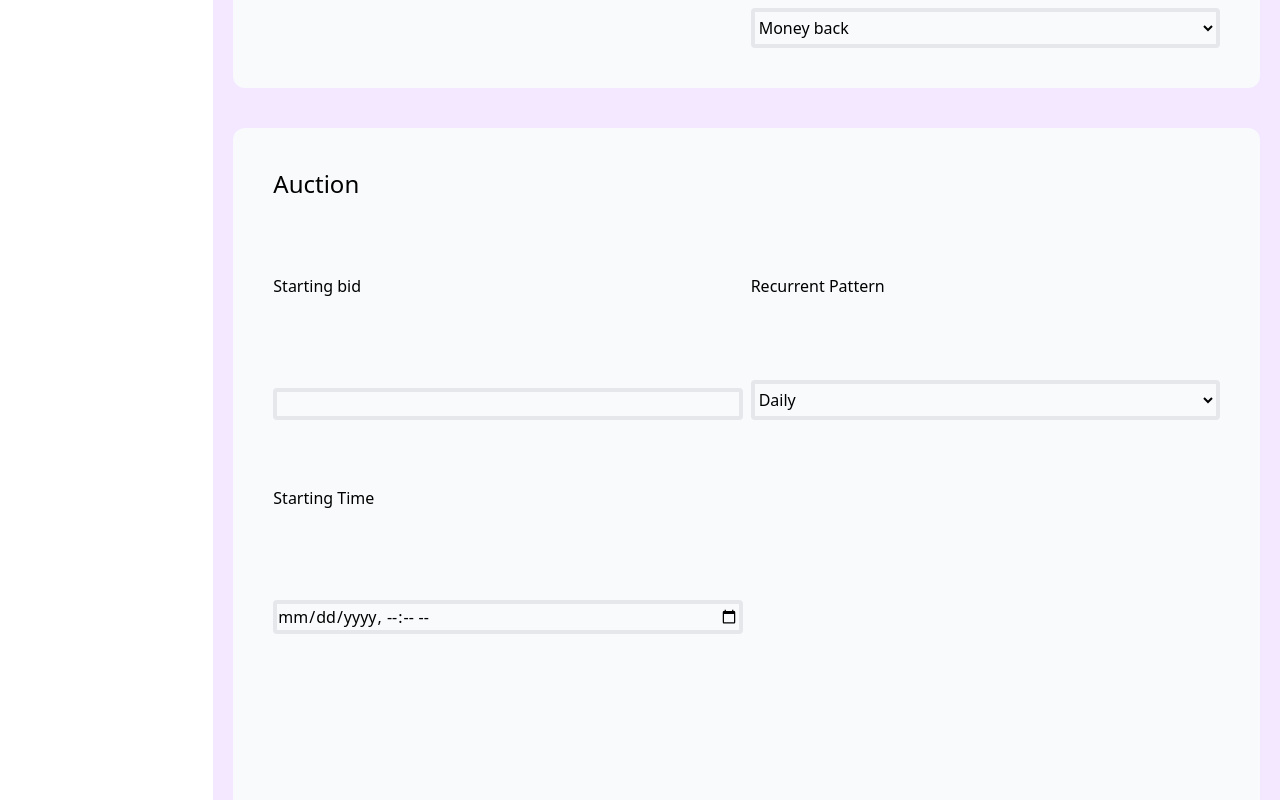
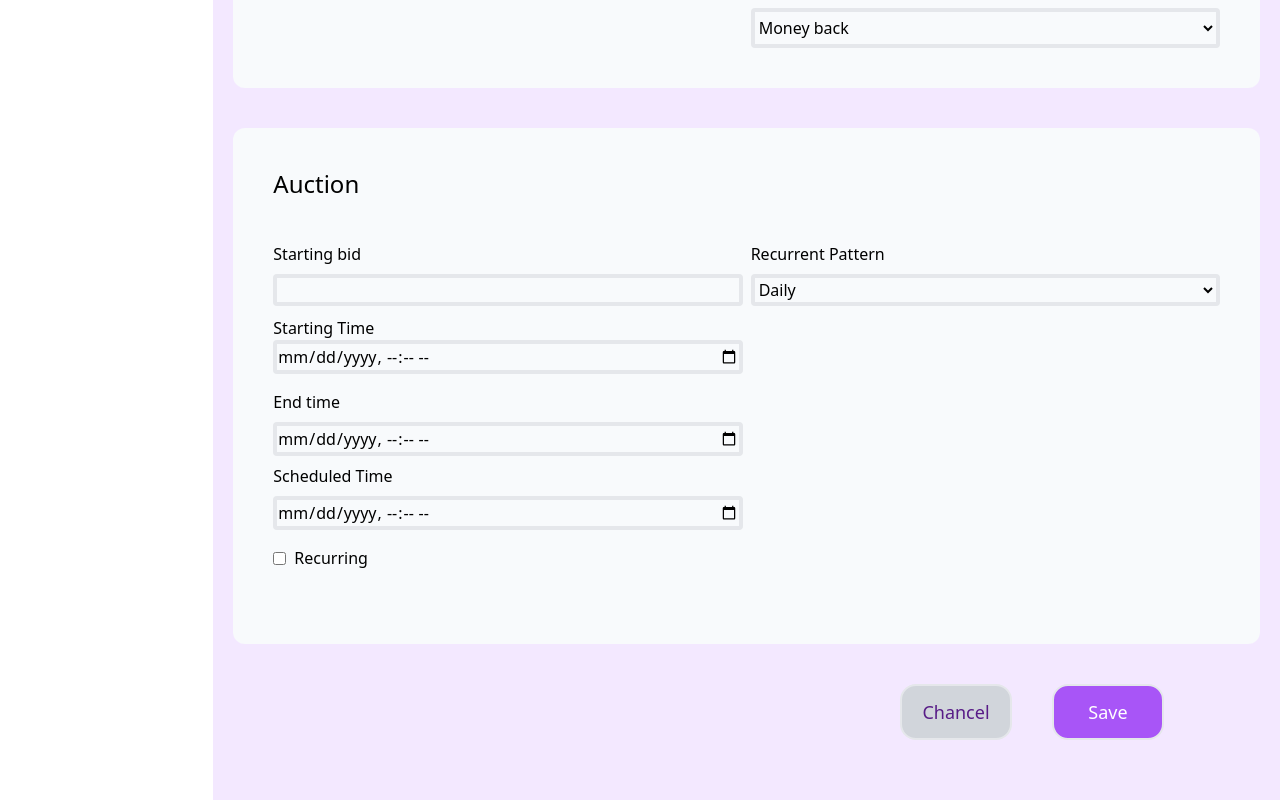
Before and after one commit to Dewmini-Mandis/auction-management-system-frontend, a React (Vite) app in the folder ams-frontend/: page /auctioncreate in a window 1280 px wide. Shown: the part 1300-2100 px from the top of the page. Built offline with nearby package versions, Linux system fonts and the light colour scheme; no server answers.

Commit message:
Update AuctionCreate.jsx

```diff
--- a/ams-frontend/src/pages/Auction/AuctionCreate.jsx
+++ b/ams-frontend/src/pages/Auction/AuctionCreate.jsx
@@ -390,23 +390,24 @@ function AuctionCreate() {
 
 
 
-                                <div className="grid grid-cols-6 gap-2 p-10 mt-10 grid-rows-9 bg-slate-50 rounded-xl">
+                                <div className="grid grid-cols-6 grid-rows-6 gap-2 p-10 mt-10 bg-slate-50 rounded-xl">
                                     <div className="col-span-6"><h2 className="text-2xl ">Auction</h2></div>
 
 
-                                    <div className="col-span-3 row-start-2"><span>Starting bid </span></div>
-                                    <div className="col-span-3 col-start-1 row-start-3">
+
+                                    <div className="col-span-3 col-start-1 row-start-2">
+                                    <span>Starting bid </span>
                                         <input type="text" className="w-full mt-2 border-4 rounded bg-slate-50" onChange={(e) => setStartingBid(e.target.value)} />
                                     </div>
 
 
 
-                                    <div className="col-start-1 row-start-4"><span>Starting Time</span></div>
-                                    <div className="col-span-3 col-start-1 row-start-5">
+                                    <div className="col-span-3 col-start-1 row-start-3">
                                         {/* date time pecker to use setStartTime  */}
+                                        <div>Starting Time</div>
                                         <input
                                             type="datetime-local"
-                                            className="w-full mt-2 border-4 rounded bg-slate-50"
+                                            className="w-full border-4 rounded bg-slate-50"
                                             onChange={(e) => {
                                                 // Convert the input to UTC format
                                                 const localDateTime = new Date(e.target.value);
@@ -419,7 +420,7 @@ function AuctionCreate() {
 
 
 
-                                    <div className="col-span-3 col-start-1 row-start-7">
+                                    <div className="col-span-3 col-start-1 row-start-4">
                                         {/* input for geting shiiping fee */}
                                         <div>End time</div>
                                         <input
@@ -434,7 +435,7 @@ function AuctionCreate() {
                                         />
                                     </div>
 
-                                    <div className="col-span-3 col-start-1 row-start-8 mt-8">
+                                    <div className="col-span-3 col-start-1 row-start-5 ">
                                         {/* input for geting shiiping fee */}
                                         <div>Scheduled Time</div>
                                         <input
@@ -449,7 +450,7 @@ function AuctionCreate() {
                                         />
                                     </div>
 
-                                    <div className="col-span-3 col-start-1 row-start-9 my-4">
+                                    <div className="col-span-3 col-start-1 row-start-6 my-2">
 
                                         <div className="flex items-center">
                                             <input
@@ -460,16 +461,18 @@ function AuctionCreate() {
                                         </div>
                                     </div>
 
-                                    <div className="col-span-3 col-start-4 row-start-2"><span>Recurrent Pattern</span></div>
-                                    <div className="col-span-3 col-start-4 row-start-3">
+
+                                    <div className="col-span-3 col-start-4 row-start-2">
                                         {/* select option to select  Recurrent Pattern*/}
-                                        <select className="w-full h-10 border-4 rounded bg-slate-50" onChange={(e) => setRecurrentPattern(e.target.value)}>
+                                        <div>Recurrent Pattern</div>
+                                        <select className="w-full mt-2 border-4 rounded bg-slate-50" onChange={(e) => setRecurrentPattern(e.target.value)}>
                                             <option value="Daily">Daily</option>
                                             <option value="Weekly">Weekly</option>
                                             <option value="Monthly">Monthly</option>
                                         </select>
 
                                     </div>
+
 
 
 
```
